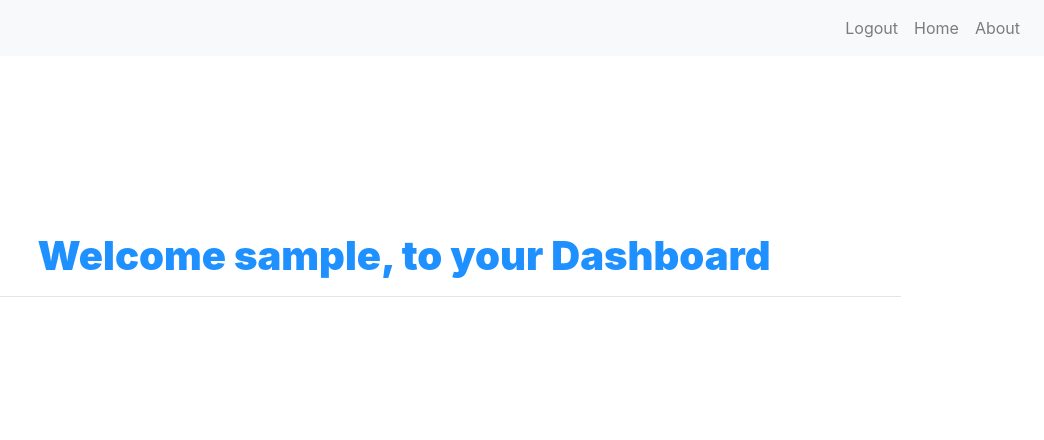
After one commit to SandyAbdullahi/django-todo, a Django app: page /dashboard/ in a window 1280 px wide. The commit adds this page. Shown: the top 440 px of the page, without its empty margins (236-1280 px from the left). Run offline with Django 3.2, Linux system fonts and the light colour scheme; the visitor is signed in with stand-in values (Sample User, id 1); some libraries are stand-ins or nearby versions.

Commit message:
create dashboard view for logged in user

```diff
--- a/project/settings.py
+++ b/project/settings.py
@@ -137,4 +137,4 @@ MEDIA_URL = '/media/'
 MEDIA_ROOT = os.path.join(BASE_DIR, 'media')
 
 
-LOGIN_REDIRECT_URL = 'landing'
+LOGIN_REDIRECT_URL = 'dashboard'
--- a/project/todo/urls.py
+++ b/project/todo/urls.py
@@ -8,4 +8,5 @@ urlpatterns = [
     path('about/', views.ABOUT, name='about'),
     path('register/', views.NEW_USER, name='sign_up'),
     path('accounts/', include('django.contrib.auth.urls')),
+    path('dashboard/', views.DASHBOARD, name='dashboard'),
 ]
--- a/project/todo/views.py
+++ b/project/todo/views.py
@@ -1,6 +1,9 @@
+
+from django.contrib.auth.decorators import login_required
 from django.shortcuts import render, redirect
 from django.contrib.auth.forms import UserCreationForm
 from django.contrib.auth.models import User
+
 
 def LANDING(request):
     count = User.objects.count()
@@ -25,3 +28,12 @@ def NEW_USER(request):
             'form': form
         }
     return render(request, 'registration/sign_up.html', context)
+
+
+@login_required
+def DASHBOARD(request):
+    user = User.objects.all()
+    context = {
+        'users': user
+    }
+    return render(request, 'pages/dashboard.html', context)
--- a/static/css/styles.css
+++ b/static/css/styles.css
@@ -7,3 +7,7 @@ h1 {
 .landing {
     padding: 10%;
 }
+
+.dashboard {
+    padding: 10%;
+}
--- a/templates/includes/navbar.html
+++ b/templates/includes/navbar.html
@@ -1,7 +1,13 @@
 <nav class="navbar navbar-expand navbar-light bg-light">
     <div class="nav navbar-nav ml-auto">
+        {% if user.is_authenticated %}
+            <a class="nav-item nav-link" href="{% url 'logout' %}">Logout</a>
+        {% else %}
+            <a class="nav-item nav-link" href="{% url 'login' %}">Login</a>
+        {% endif %}
+
         <a class="nav-item nav-link" href="{% url 'landing' %}">Home</a>
-         <a class="nav-item nav-link" href="{% url 'login' %}">Login</a>
+
         <a class="nav-item nav-link" href="{% url 'about' %}">About</a>
     </div>
 </nav>
--- /dev/null
+++ b/templates/pages/dashboard.html
@@ -0,0 +1,11 @@
+{% extends 'base.html' %}
+
+{% block content %}
+
+<div class="dashboard text-center">
+    <div class="container-fluid mt-5">
+        <h1>Welcome {{ user }}, to your Dashboard </h1>
+        <hr>
+    </div>
+</div>
+{% endblock  %}
```
Also changed, not shown: templates/registration/logged_out.html (added, +11 -0 lines).
